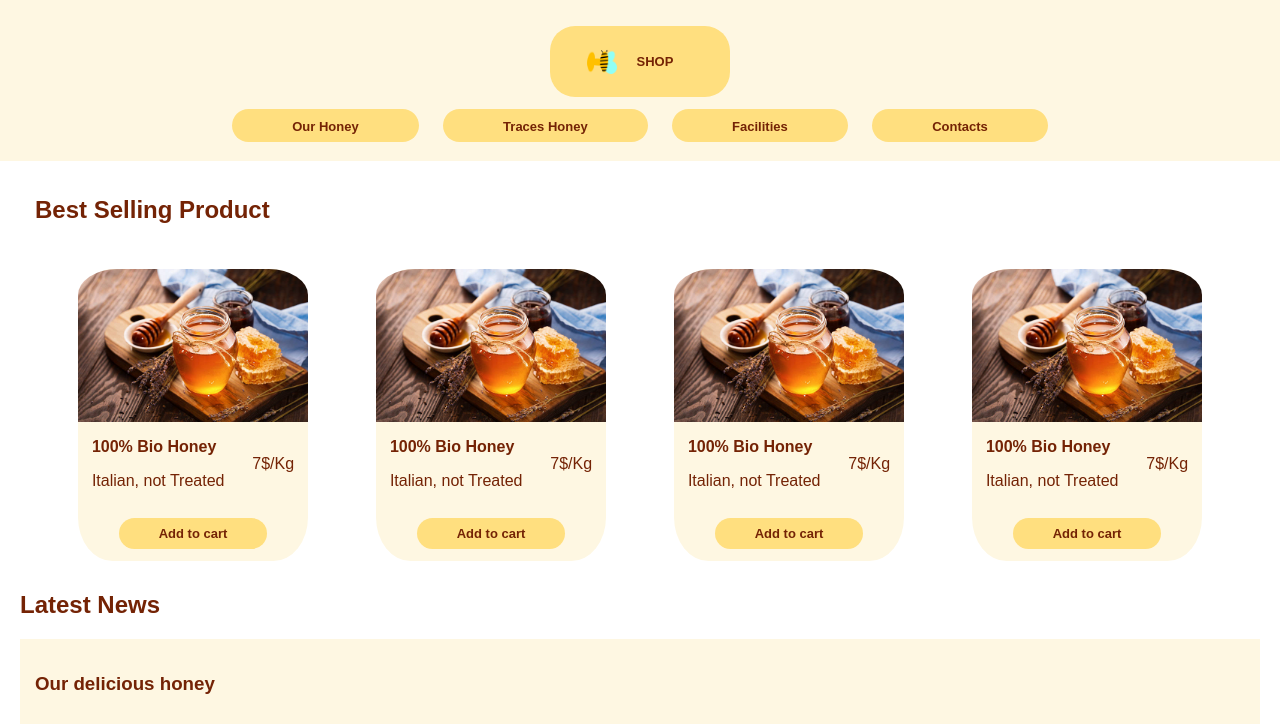
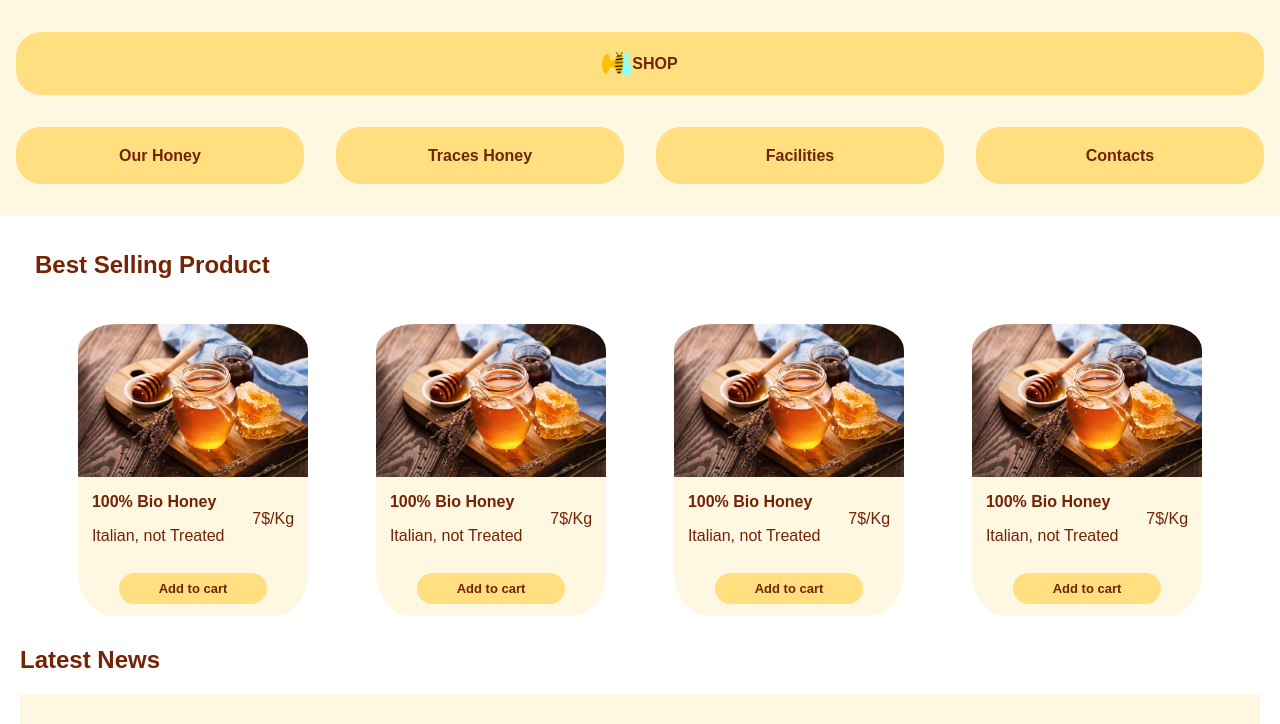
Before and after one commit to AlessandroB92/alessandrobasile-S5-L03, a plain HTML site: page index.html in a window 1280 px wide. Shown: the top 724 px of the page. Drawn offline with Linux system fonts and the light colour scheme.

Commit message:
nav bar fix

```diff
--- a/assets/style.css
+++ b/assets/style.css
@@ -1,4 +1,5 @@
 body{
+    width: 100%;
     font-family: 'Montserrat', sans-serif;
     margin: 0;
     color: #742305;
@@ -12,23 +13,35 @@ main{
     margin: 0 20px;
 }
 ul{
-    justify-content: space-between;
+    width: 100%;
+    display: flex;
+    flex-wrap: wrap;
     list-style: none;
     padding: 0;
 }
-ul li{
-    display: inline-block;
-    margin: 10px;
+li{
+    text-align: center;
+    flex: 1;
+    padding: 1.2em;
+    margin: 1em;
+    background-color: #FFDF7F;
+    border-top-right-radius: 25px;
+    border-top-left-radius: 25px;
+    border-bottom-right-radius: 25px;
+    border-bottom-left-radius: 25px;
 }
+li a{
+    text-decoration: none;
+    color: #742305;
+    font-weight: 700;
+}
+
 .logo{
+    height: auto;
+    flex-basis: 100%;
     display: flex;
+    align-items: center;
     justify-content: center;
-}
-.logo span{
-    display: flex;
-    justify-content: center;
-    align-items: center;
-    width: 100px;
 }
 
 nav{
@@ -36,7 +49,7 @@ nav{
     justify-content: center;
     align-items: center;
 }
-span img{
+ul img{
     width: 30px;
 }
 
@@ -45,7 +58,7 @@ h1{
     font-weight: 900;
     padding: 15px;
 }
-a{
+section a{
     font-size: small;
     font-weight: bold;
     text-decoration: none;
--- a/index.html
+++ b/index.html
@@ -12,11 +12,11 @@
     <header>
         <nav>
             <ul>
-                <li class="logo"><span><img src="assets/img/logo.png" alt="logo" width="50px"><a href="">SHOP</a></span></li>
-                <li><span><a href="">Our Honey</a></span></li>
-                <li><span><a href="">Traces Honey</a></span></li>
-                <li><span><a href="">Facilities</a></span></li>
-                <li><span><a href="">Contacts</a></span></li>
+                <li class="logo"><img src="assets/img/logo.png" alt="logo"><a href="">SHOP</a></li>
+                <li><a href="">Our Honey</a></li>
+                <li><a href="">Traces Honey</a></li>
+                <li><a href="">Facilities</a></li>
+                <li><a href="">Contacts</a></li>
             </ul>
         </nav>
     </header>
```
